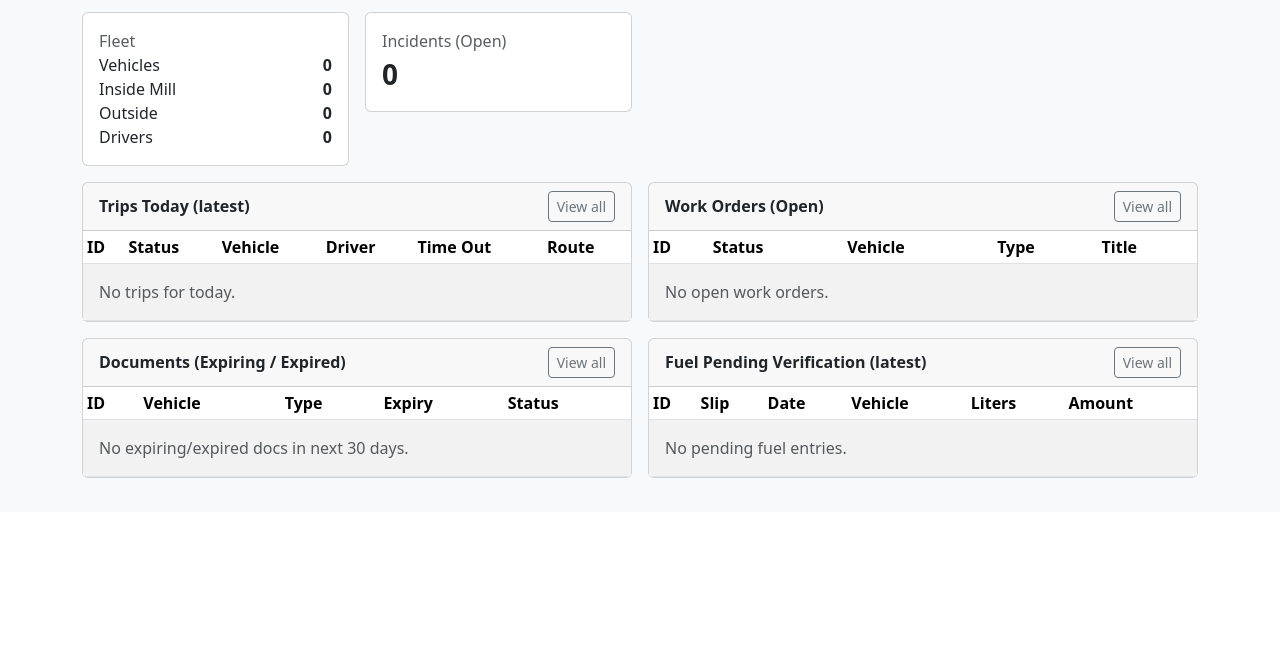
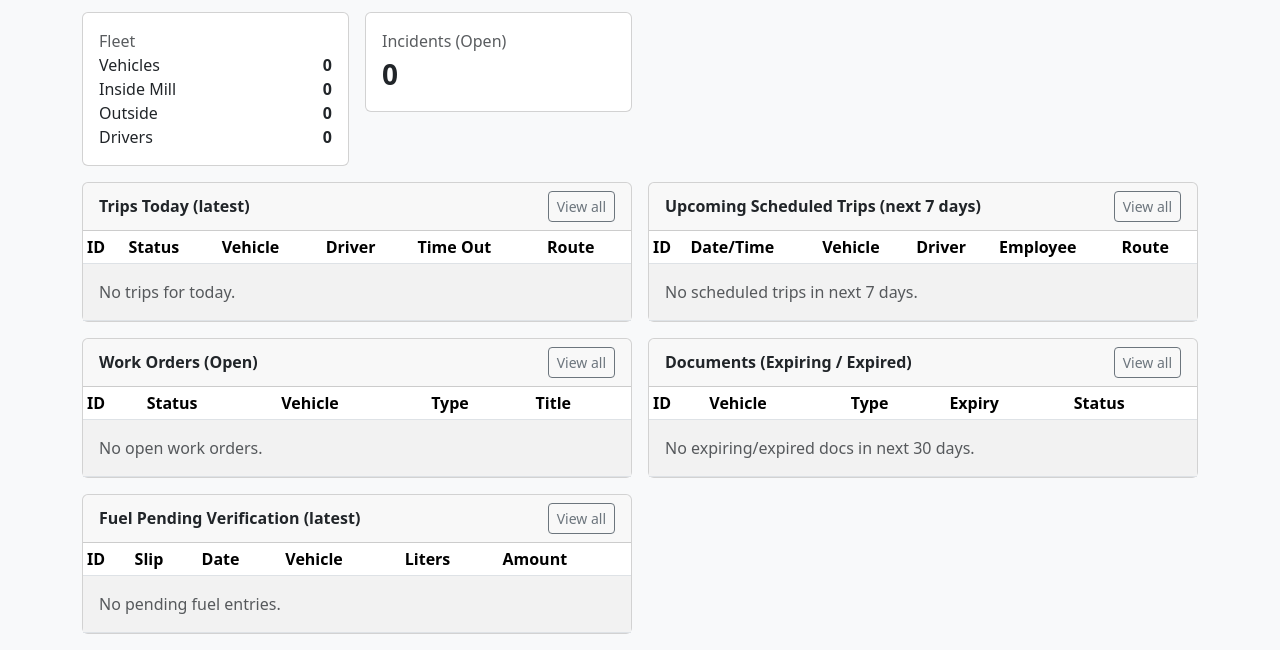
Before and after one commit to Bilalkhawaja001/fleet-management, a Flask app: page /dashboard/ in a window 1280 px wide. Shown: the part 288-938 px from the top of the page. Before the commit the page ends 766 px from the top, so only its background shows below. Run offline with Flask 3, Linux system fonts and the light colour scheme; the visitor is signed in with stand-in values (Sample User, id 1); data that the repository does not hold is empty.

Commit message:
Dashboard: upcoming scheduled trips (next 7 days)

```diff
--- a/app/blueprints/dashboard/routes.py
+++ b/app/blueprints/dashboard/routes.py
@@ -97,6 +97,20 @@ def index():
     recent_trips = (
         trips_today_q.order_by(Trip.time_out.desc().nullslast(), Trip.id.desc()).limit(10).all()
     )
+
+    # Upcoming scheduled trips (next 7 days) based on time_out
+    upcoming_start = datetime.combine(today + timedelta(days=1), time.min)
+    upcoming_end = datetime.combine(today + timedelta(days=7), time.max)
+    upcoming_trips = (
+        Trip.query.filter(
+            Trip.time_out >= upcoming_start,
+            Trip.time_out <= upcoming_end,
+            Trip.status.in_([TripStatus.PLANNED, TripStatus.ASSIGNED]),
+        )
+        .order_by(Trip.time_out.asc())
+        .limit(10)
+        .all()
+    )
     recent_work_orders = open_wos_q.order_by(WorkOrder.id.desc()).limit(10).all()
     recent_docs_expiring = (
         VehicleDocument.query.filter(
@@ -132,6 +146,9 @@ def index():
         missing_docs_vehicles=missing_docs_vehicles,
         incidents_open=incidents_open,
         recent_trips=recent_trips,
+        upcoming_trips=upcoming_trips,
+        upcoming_start=upcoming_start,
+        upcoming_end=upcoming_end,
         recent_work_orders=recent_work_orders,
         recent_docs_expiring=recent_docs_expiring,
         recent_fuel_pending=recent_fuel_pending,
--- a/app/templates/dashboard/index.html
+++ b/app/templates/dashboard/index.html
@@ -132,6 +132,41 @@
   <div class="col-lg-6">
     <div class="card">
       <div class="card-header d-flex justify-content-between align-items-center">
+        <div class="fw-semibold">Upcoming Scheduled Trips (next 7 days)</div>
+        <a class="btn btn-sm btn-outline-secondary" href="/trips/">View all</a>
+      </div>
+      <div class="card-body p-0">
+        <div class="table-responsive">
+          <table class="table table-sm table-striped mb-0">
+            <thead>
+              <tr>
+                <th>ID</th><th>Date/Time</th><th>Vehicle</th><th>Driver</th><th>Employee</th><th>Route</th>
+              </tr>
+            </thead>
+            <tbody>
+              {% for t in upcoming_trips %}
+                <tr>
+                  <td>{{ t.id }}</td>
+                  <td>{{ t.time_out.strftime('%Y-%m-%d %H:%M') if t.time_out else '' }}</td>
+                  <td>{{ t.vehicle.plate_no if t.vehicle else '' }}</td>
+                  <td>{{ t.driver.name if t.driver else '' }}</td>
+                  <td>{{ t.employee_name or '' }}</td>
+                  <td>{{ (t.origin or '') ~ ' → ' ~ (t.destination_city or '') ~ ' → ' ~ (t.destination or '') }}</td>
+                </tr>
+              {% endfor %}
+              {% if not upcoming_trips %}
+                <tr><td colspan="6" class="text-muted p-3">No scheduled trips in next 7 days.</td></tr>
+              {% endif %}
+            </tbody>
+          </table>
+        </div>
+      </div>
+    </div>
+  </div>
+
+  <div class="col-lg-6">
+    <div class="card">
+      <div class="card-header d-flex justify-content-between align-items-center">
         <div class="fw-semibold">Work Orders (Open)</div>
         <a class="btn btn-sm btn-outline-secondary" href="/maintenance/work-orders?status=open">View all</a>
       </div>
```
